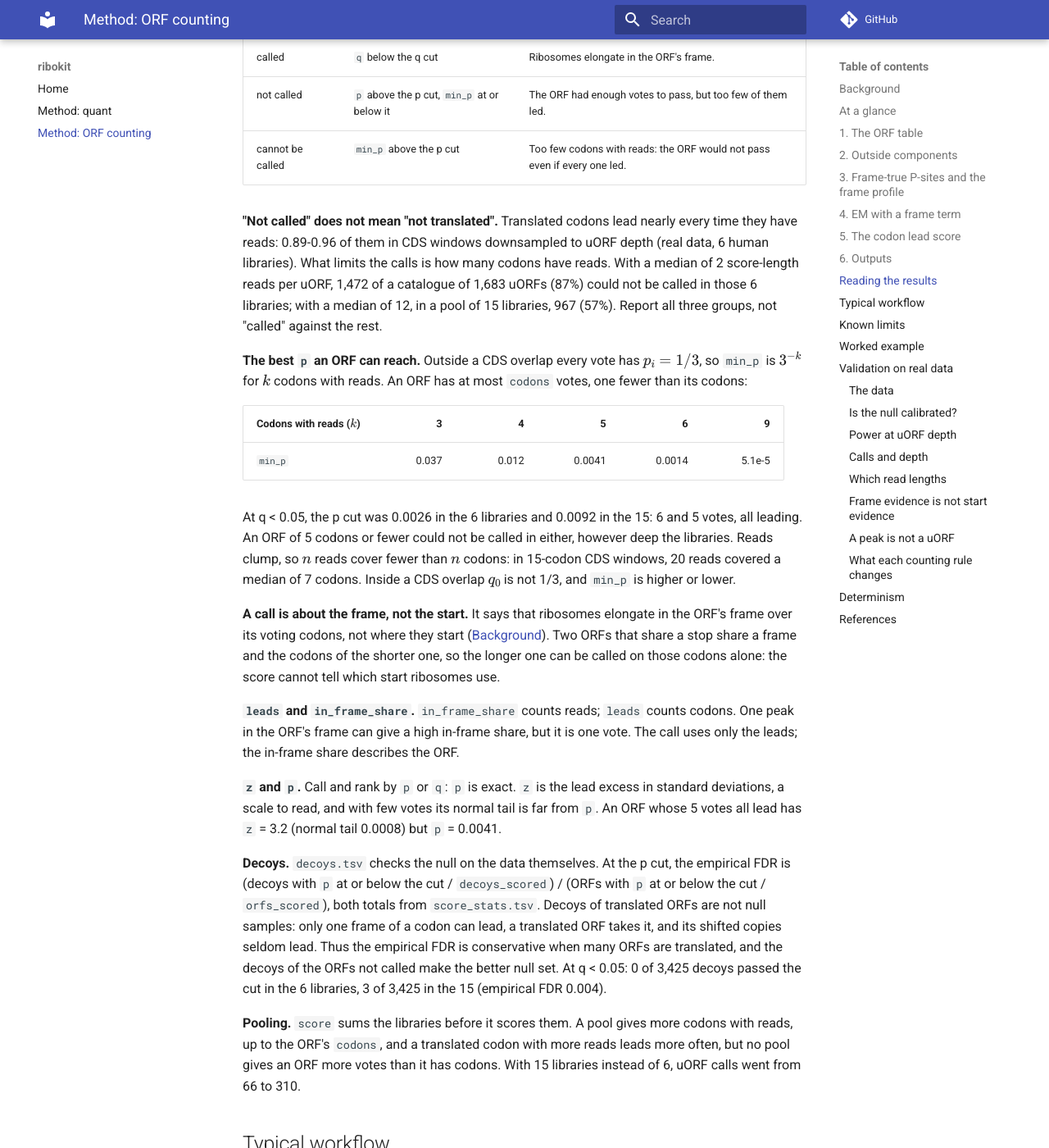
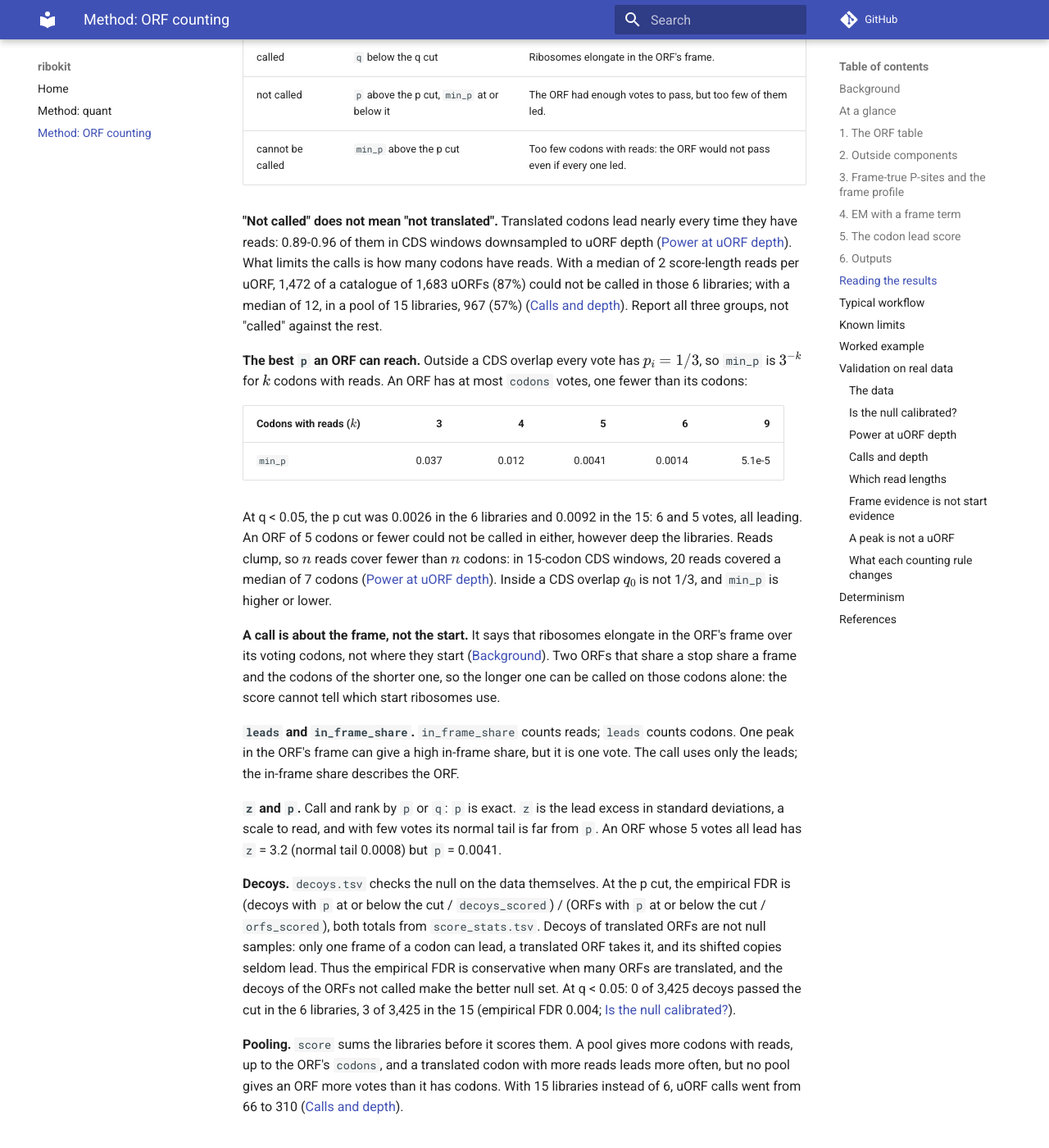
Before and after one commit to katarinagresova/ribokit, an MkDocs documentation site: the page built from docs/orfs.md, in a window 1280 px wide and 1400 px high, scrolled down 10272 px. Shown: the whole window at 82% size. Built offline with MkDocs 1.6.1 and Material for MkDocs 9.7.7, drawn with Linux system fonts in a browser that asks for light colours; comment, search, counter and statistics services are not loaded; some of the changed text lies outside the part shown.

Commit message:
docs: link the real-data numbers to the validation section

```diff
--- a/docs/orfs.md
+++ b/docs/orfs.md
@@ -378,13 +378,14 @@ groups:
 | not called | `p` above the p cut, `min_p` at or below it | The ORF had enough votes to pass, but too few of them led. |
 | cannot be called | `min_p` above the p cut | Too few codons with reads: the ORF would not pass even if every one led. |
 
-**"Not called" does not mean "not translated".** Translated codons lead
-nearly every time they have reads: 0.89-0.96 of them in CDS windows downsampled
-to uORF depth (real data, 6 human libraries). What limits the calls is how many
-codons have reads. With a median of 2 score-length reads per uORF, 1,472 of a
-catalogue of 1,683 uORFs (87%) could not be called in those 6 libraries; with a
-median of 12, in a pool of 15 libraries, 967 (57%). Report all three groups,
-not "called" against the rest.
+**"Not called" does not mean "not translated".** Translated codons lead nearly
+every time they have reads: 0.89-0.96 of them in CDS windows downsampled to
+uORF depth ([Power at uORF depth](#power-at-uorf-depth)). What limits the calls
+is how many codons have reads. With a median of 2 score-length reads per uORF,
+1,472 of a catalogue of 1,683 uORFs (87%) could not be called in those 6
+libraries; with a median of 12, in a pool of 15 libraries, 967 (57%) ([Calls
+and depth](#calls-and-depth)). Report all three groups, not "called" against
+the rest.
 
 **The best `p` an ORF can reach.** Outside a CDS overlap every vote has
 $p_i = 1/3$, so `min_p` is $3^{-k}$ for $k$ codons with reads. An ORF has at
@@ -394,11 +395,12 @@ most `codons` votes, one fewer than its codons:
 |---|---:|---:|---:|---:|---:|
 | `min_p` | 0.037 | 0.012 | 0.0041 | 0.0014 | 5.1e-5 |
 
-At q < 0.05, the p cut was 0.0026 in the 6 libraries and 0.0092 in the 15:
-6 and 5 votes, all leading. An ORF of 5 codons or fewer could not be called in
+At q < 0.05, the p cut was 0.0026 in the 6 libraries and 0.0092 in the 15: 6
+and 5 votes, all leading. An ORF of 5 codons or fewer could not be called in
 either, however deep the libraries. Reads clump, so $n$ reads cover fewer than
-$n$ codons: in 15-codon CDS windows, 20 reads covered a median of 7 codons.
-Inside a CDS overlap $q_0$ is not 1/3, and `min_p` is higher or lower.
+$n$ codons: in 15-codon CDS windows, 20 reads covered a median of 7 codons
+([Power at uORF depth](#power-at-uorf-depth)). Inside a CDS overlap $q_0$ is
+not 1/3, and `min_p` is higher or lower.
 
 **A call is about the frame, not the start.** It says that ribosomes elongate
 in the ORF's frame over its voting codons, not where they start
@@ -423,12 +425,14 @@ frame of a codon can lead, a translated ORF takes it, and its shifted copies
 seldom lead. Thus the empirical FDR is conservative when many ORFs are
 translated, and the decoys of the ORFs not called make the better null set. At
 q < 0.05: 0 of 3,425 decoys passed the cut in the 6 libraries, 3 of 3,425 in
-the 15 (empirical FDR 0.004).
+the 15 (empirical FDR 0.004; [Is the null
+calibrated?](#is-the-null-calibrated)).
 
 **Pooling.** `score` sums the libraries before it scores them. A pool gives
 more codons with reads, up to the ORF's `codons`, and a translated codon with
 more reads leads more often, but no pool gives an ORF more votes than it has
-codons. With 15 libraries instead of 6, uORF calls went from 66 to 310.
+codons. With 15 libraries instead of 6, uORF calls went from 66 to 310
+([Calls and depth](#calls-and-depth)).
 
 ## Typical workflow
 
@@ -473,11 +477,11 @@ ribokit score --orfs-prefix out/ctrl_{1,2,3} out/treat_{1,2,3} --out-prefix out/
    ([Reading the results](#reading-the-results)).
 4. **Counts for the tests.** `NumReads` in each library's `orfs.tsv` are the
    counts for a differential test between conditions, e.g. of a uORF's reads
-   relative to its CDS's. They count every read length in `--read-lengths`
-   that has an offset, not only the score lengths. `scores.tsv` sorts the
-   ORFs into called, not called and cannot be called
-   ([Reading the results](#reading-the-results));
-   sum nested ORFs first ([Known limits](#known-limits)).
+   relative to its CDS's. They count every read length in `--read-lengths` that
+   has an offset, not only the score lengths. `scores.tsv` sorts the ORFs into
+   called, not called and cannot be called ([Reading the
+   results](#reading-the-results)); sum nested ORFs first ([Known
+   limits](#known-limits)).
 5. **CDS counts.** `orfs.tsv` has the annotated CDSs too, but by design their
    counts differ a little from `quant`'s: outside components and the frame
    term move some reads between a CDS and the components around it. In 6
@@ -514,8 +519,9 @@ and `score` 10-25 s and 0.2-0.3 GB for 6-15 libraries.
   CDSs differ in how many of their reads fall in their off-frames. This
   concerns uoORFs and other ORFs inside a CDS, at small `p`. On real data, in
   10-codon windows in the off-frames of CDSs, p ≤ 0.001 came up 5-6x as often
-  as expected (p ≤ 0.05: 1.3-1.4x). Each CDS's own frame profile would halve
-  the excess at p ≤ 0.001; part of the rest can be translation in the
+  as expected (p ≤ 0.05: 1.3-1.4x; [Is the null
+  calibrated?](#is-the-null-calibrated)). Each CDS's own frame profile would
+  halve the excess at p ≤ 0.001; part of the rest can be translation in the
   off-frames.
 - **uoORFs that stop after the CDS stop.** A uoORF starts upstream of the CDS,
   out of frame, and ends in the CDS or after it
@@ -687,13 +693,13 @@ about 20 codons and 40 reads, or 15 codons and 80. At every size and depth,
 codons with reads: 20 reads cover a median of 7 of 15 codons, and 6 votes
 that all lead are needed.
 
-Applied to the catalogue, a uORF's **power** is the share of CDS windows
-with its codons and reads that are called. 1,472 of the 1,683 uORFs cannot
-be called at all (`min_p` above the cut), and if every uORF were translated
-as CDSs are, 203 calls would be expected; 66 were made. Of the 100 uORFs
-with a power of at least 0.8, 45 were called. The 55 others had
-fewer leading codons (a median of 0.60 of the codons with reads, against
-0.87) and a lower in-frame share (0.74 against 0.86).
+Applied to the catalogue, a uORF's **power** is the share of CDS windows with
+its codons and reads that are called. 1,472 of the 1,683 uORFs cannot be called
+at all (`min_p` above the cut), and if every uORF were translated as CDSs are,
+203 calls would be expected; 66 were made. Of the 100 uORFs with a power of at
+least 0.8, 45 were called. The 55 others had fewer leading codons (a median of
+0.60 of the codons with reads, against 0.87) and a lower in-frame share (0.74
+against 0.86).
 
 ### Calls and depth
 
@@ -764,8 +770,8 @@ often (15-library calls, one condition):
 | called | 248 | 168 (68%) | 130 (52%) |
 | not called | 243 | 171 (70%) | 122 (50%) |
 
-Over all uORFs, start peaks were nearly as frequent as at annotated CDS
-starts of the same depth. So most catalogue uORFs start as CDSs do, and about half of
+Over all uORFs, start peaks were nearly as frequent as at annotated CDS starts
+of the same depth. So most catalogue uORFs start as CDSs do, and about half of
 those that start and have power have no frame that the score accepts. A call
 says that ribosomes elongate in the ORF's frame, not that they start at its
 start codon ([Background](#background)).
@@ -822,10 +828,11 @@ step, toward `orfs`. Totals over the 6 libraries, relative to the span count:
 
 As for `quant`: no random numbers anywhere, ties go to the smallest tie-break,
 and a rerun — of `orfs` or of `score` — gives byte-identical output. Pooling a
-library with itself in `score` doubles `reads` and leaves `leads` unchanged.
-On real data, a rerun of `orfs` (one library) and of `score` (the 6
-libraries) was byte-identical, and `quant`'s outputs on the 6 libraries were
-the same before and after `orfs` and `score` were added. Time and memory: [Typical workflow](#typical-workflow).
+library with itself in `score` doubles `reads` and leaves `leads` unchanged. On
+real data, a rerun of `orfs` (one library) and of `score` (the 6 libraries) was
+byte-identical, and `quant`'s outputs on the 6 libraries were the same before
+and after `orfs` and `score` were added. Time and memory: [Typical
+workflow](#typical-workflow).
 
 ## References
 
```
Also changed, not shown: other parts of docs/orfs.md (+2 -1 lines).
